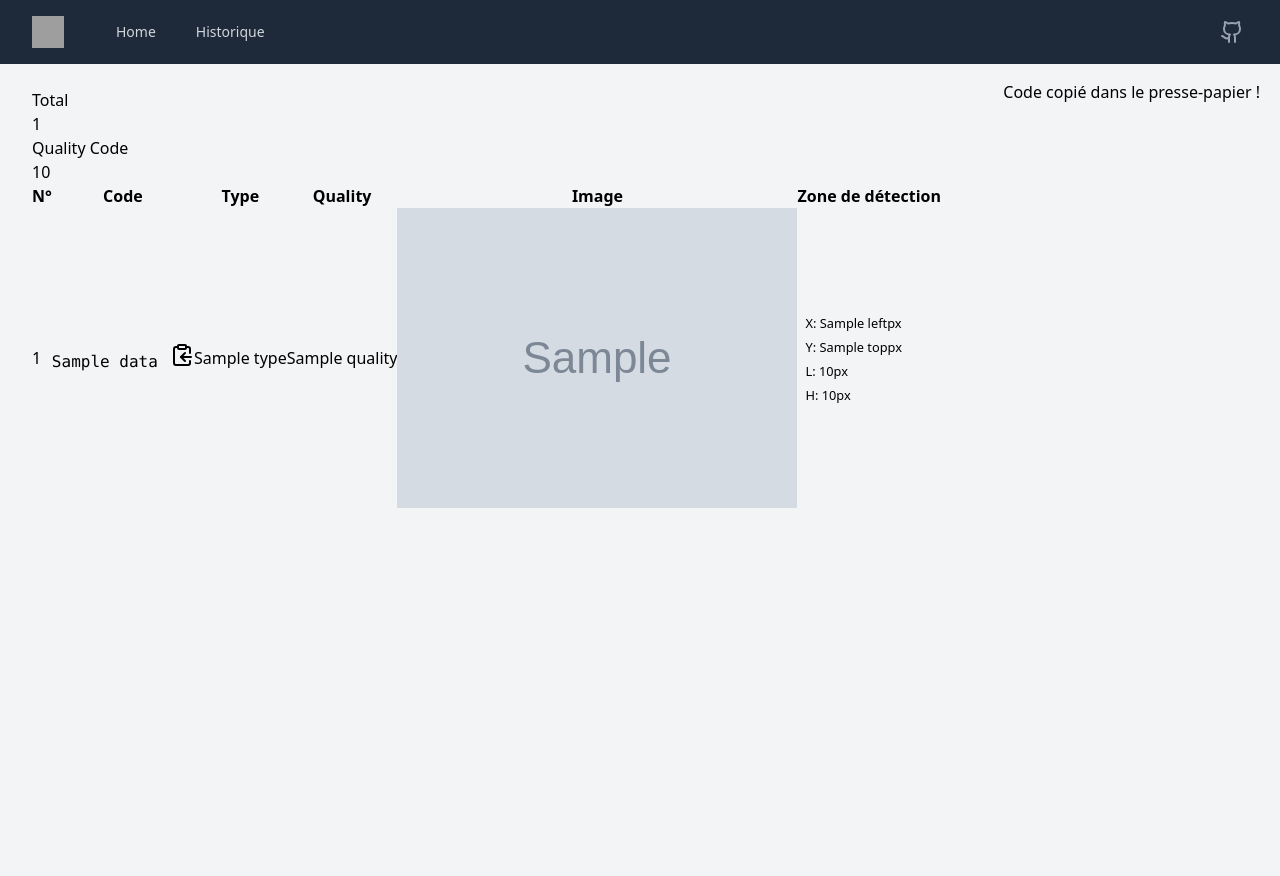
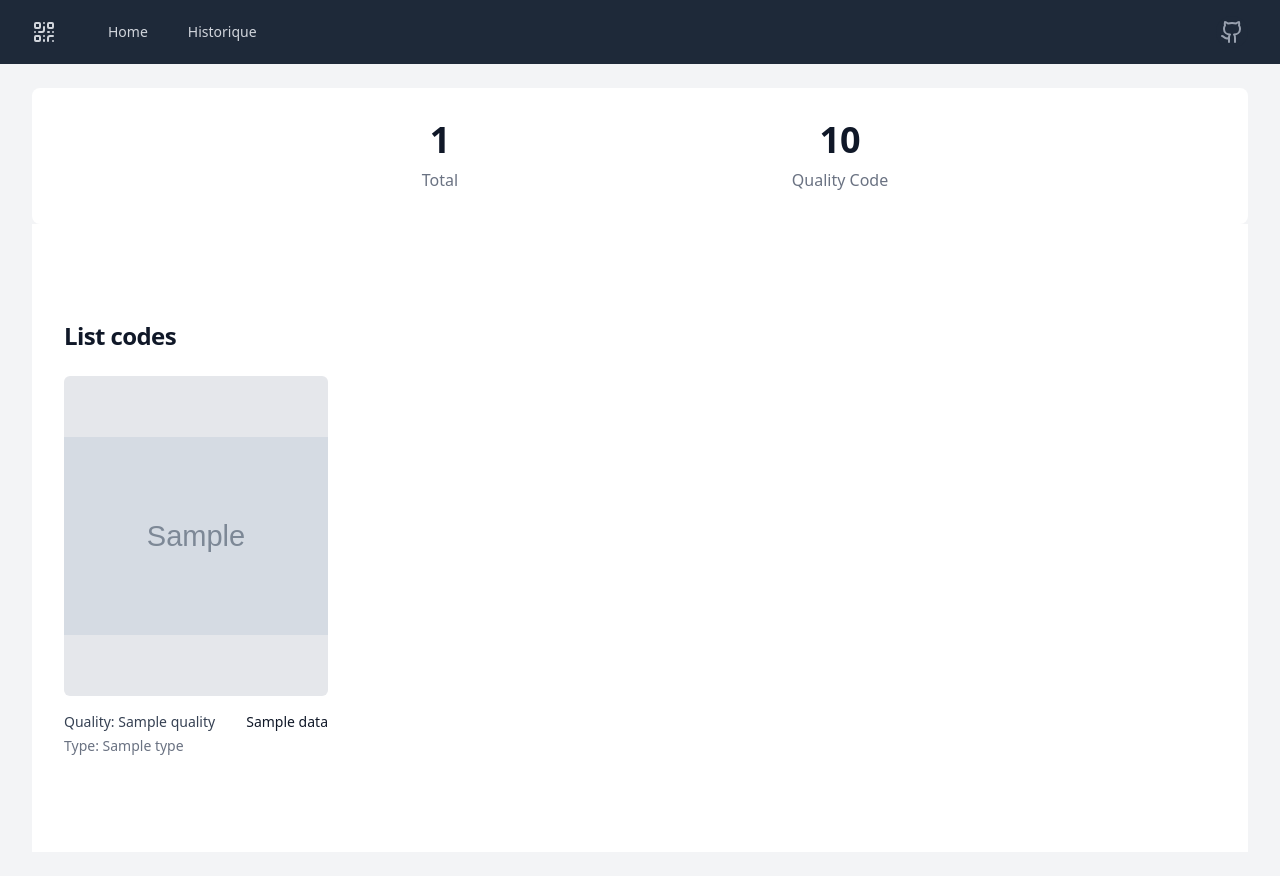
Before and after one commit to vabyz971/appdetectedcodebare, a Flask app: template src/templates/list.html in a window 1280 px wide. Before the commit the page ends 508 px from the top, so only its background shows below. Run offline with Flask 3, Linux system fonts and the light colour scheme; the template is opened without the code that fills it: most values are stand-ins (such as "Sample title", 1, 10 or a date in 2020); grey boxes marked "Sample" are stand-in pictures; grey boxes are pictures that could not be loaded.

Commit message:
remove old file, change design list, check file extention

```diff
--- a/src/config.py
+++ /dev/null
@@ -1,6 +0,0 @@
-import os
-
-class Config:
-    APP_PATH = os.path.dirname(os.path.realpath(__file__))
-    APP_VERSION = "0.1.2"
-    APP_TITLE = "Detector Codebare"
--- a/src/templates/base.html
+++ b/src/templates/base.html
@@ -10,8 +10,7 @@
   </head>
   <body class="h-full">
     <div class="min-h-full">
-      {% include "./components/navbar.html" %}
-      {% if context.header %}
+      {% include "./components/navbar.html" %} {% if context.header %}
       <header class="bg-white shadow-sm">
         <div class="mx-auto max-w-7xl px-4 py-6 sm:px-6 lg:px-8">
           <h1 class="text-3xl font-bold tracking-tight text-gray-900">
@@ -22,7 +21,52 @@
       {% endif %}
       <main>
         <div class="mx-auto max-w-7xl px-4 py-6 sm:px-6 lg:px-8">
-          {% block centent %}{% endblock %}
+          {% if context.erreur %}
+          <div
+            id="alert-danger"
+            class="flex items-center p-4 mb-4 text-red-800 rounded-lg bg-red-50 dark:bg-gray-800 dark:text-red-400"
+            role="alert"
+          >
+            <svg
+              class="shrink-0 w-4 h-4"
+              aria-hidden="true"
+              xmlns="http://www.w3.org/2000/svg"
+              fill="currentColor"
+              viewBox="0 0 20 20"
+            >
+              <path
+                d="M10 .5a9.5 9.5 0 1 0 9.5 9.5A9.51 9.51 0 0 0 10 .5ZM9.5 4a1.5 1.5 0 1 1 0 3 1.5 1.5 0 0 1 0-3ZM12 15H8a1 1 0 0 1 0-2h1v-3H8a1 1 0 0 1 0-2h2a1 1 0 0 1 1 1v4h1a1 1 0 0 1 0 2Z"
+              />
+            </svg>
+            <span class="sr-only">Info</span>
+            <div class="ms-3 text-sm font-medium">{{context.erreur}}</div>
+            <button
+              type="button"
+              id="alert-close"
+              class="ms-auto -mx-1.5 -my-1.5 bg-red-50 text-red-500 rounded-lg focus:ring-2 focus:ring-red-400 p-1.5 hover:bg-red-200 inline-flex items-center justify-center h-8 w-8 dark:bg-gray-800 dark:text-red-400 dark:hover:bg-gray-700"
+              data-dismiss-target="#alert-2"
+              aria-label="Close"
+            >
+              <span class="sr-only">Close</span>
+              <svg
+                class="w-3 h-3"
+                aria-hidden="true"
+                xmlns="http://www.w3.org/2000/svg"
+                fill="none"
+                viewBox="0 0 14 14"
+              >
+                <path
+                  stroke="currentColor"
+                  stroke-linecap="round"
+                  stroke-linejoin="round"
+                  stroke-width="2"
+                  d="m1 1 6 6m0 0 6 6M7 7l6-6M7 7l-6 6"
+                />
+              </svg>
+            </button>
+          </div>
+
+          {% endif %} {% block centent %}{% endblock %}
         </div>
       </main>
     </div>
--- a/src/templates/components/navbar.html
+++ b/src/templates/components/navbar.html
@@ -3,11 +3,31 @@
     <div class="flex h-16 items-center justify-between">
       <div class="flex items-center">
         <div class="shrink-0">
-          <img
-            class="size-8"
-            src="https://tailwindui.com/plus/img/logos/mark.svg?color=indigo&shade=500"
-            alt="Your Company"
-          />
+          <svg
+            xmlns="http://www.w3.org/2000/svg"
+            width="24"
+            height="24"
+            viewBox="0 0 24 24"
+            fill="none"
+            stroke="currentColor"
+            stroke-width="2"
+            stroke-linecap="round"
+            stroke-linejoin="round"
+            class="lucide lucide-qr-code text-gray-300"
+          >
+            <rect width="5" height="5" x="3" y="3" rx="1" />
+            <rect width="5" height="5" x="16" y="3" rx="1" />
+            <rect width="5" height="5" x="3" y="16" rx="1" />
+            <path d="M21 16h-3a2 2 0 0 0-2 2v3" />
+            <path d="M21 21v.01" />
+            <path d="M12 7v3a2 2 0 0 1-2 2H7" />
+            <path d="M3 12h.01" />
+            <path d="M12 3h.01" />
+            <path d="M12 16v.01" />
+            <path d="M16 12h1" />
+            <path d="M21 12v.01" />
+            <path d="M12 21v-1" />
+          </svg>
         </div>
         <div class="hidden md:block">
           <div class="ml-10 flex items-baseline space-x-4">
--- a/src/templates/list.html
+++ b/src/templates/list.html
@@ -1,109 +1,105 @@
 {%extends "base.html" %} {% block centent %}
 
 <div class="container is-fullhd">
-  <nav class="level is-mobile">
-    <div class="level-item has-text-centered">
+  <div class="level is-mobile">
+    <section class="bg-white dark:bg-gray-800 rounded-lg">
+      <div
+        class="max-w-screen-xl px-4 py-8 mx-auto text-center lg:py-8 lg:px-6"
+      >
+        <dl
+          class="grid max-w-screen-md gap-8 mx-auto text-gray-900 sm:grid-cols-2 dark:text-white"
+        >
+          <div class="flex flex-col items-center justify-center">
+            <dt class="mb-2 text-3xl md:text-4xl font-extrabold">
+              {{ context.count }}
+            </dt>
+            <dd class="font-light text-gray-500 dark:text-gray-400">Total</dd>
+          </div>
+          <div class="flex flex-col items-center justify-center">
+            <dt class="mb-2 text-3xl md:text-4xl font-extrabold">
+              {{ context.results|map(attribute='quality')|sum }}
+            </dt>
+            <dd class="font-light text-gray-500 dark:text-gray-400">
+              Quality Code
+            </dd>
+          </div>
+        </dl>
+      </div>
+    </section>
+    <div class="bg-white">
+      <div
+        class="mx-auto max-w-2xl px-4 py-16 sm:px-6 sm:py-24 lg:max-w-7xl lg:px-8"
+      >
+        <h2 class="text-2xl font-bold tracking-tight text-gray-900">
+          List codes
+        </h2>
+
+        <div
+          class="mt-6 grid grid-cols-1 gap-x-6 gap-y-10 sm:grid-cols-2 lg:grid-cols-4 xl:gap-x-8"
+        >
+          {% for value in context.results %}
+          <div class="group relative">
+            <img
+              src="{{value.image}}"
+              alt="{{ value.data }}"
+              class="aspect-square w-full rounded-md bg-gray-200 object-scale-down group-hover:opacity-75 lg:aspect-auto lg:h-80"
+            />
+            <div class="mt-4 flex justify-between">
               <div>
-        <p class="heading">Total</p>
-        <p class="title">{{ context.count }}</p>
+                <h3 class="text-sm text-gray-700">
+                  <a>
+                    <span
+                      aria-hidden="true"
+                      class="absolute inset-0 cursor-pointer"
+                      onclick="copyCode('{{ value.data }}')"
+                    ></span>
+                    Quality: {{value.quality}}
+                  </a>
+                </h3>
+                <p class="mt-1 text-sm text-gray-500">Type: {{value.type}}</p>
+              </div>
+              <p class="text-sm font-medium text-gray-900">{{ value.data }}</p>
             </div>
           </div>
-    <div class="level-item has-text-centered">
-      <div>
-        <p class="heading">Quality Code</p>
-        <p class="title">{{ context.results|map(attribute='quality')|sum }}</p>
+          {% endfor %}
         </div>
       </div>
-  </nav>
-  <div class="table-container">
-    <table class="table is-fullwidth is-striped">
-      <thead>
-        <tr>
-          <th class="has-text-centered is-link">N°</th>
-          <th class="has-text-centered">Code</th>
-          <th class="has-text-centered">Type</th>
-          <th class="has-text-centered">Quality</th>
-          <th class="has-text-centered">Image</th>
-          <th class="has-text-centered">Zone de détection</th>
-        </tr>
-      </thead>
-      <tbody>
-        {% for value in context.results %}
-        <tr>
-          <td class="has-text-centered">{{loop.index}}</td>
-          <td>
-            <div class="is-flex is-align-items-center">
-              <code id="code-{{loop.index}}">{{ value.data }}</code>
-              <button
-                class="button is-small is-link ml-2"
-                onclick="copyCode('code-{{loop.index}}')"
-              >
-                <span class="icon">
-                  <svg
-                    xmlns="http://www.w3.org/2000/svg"
-                    width="24"
-                    height="24"
-                    viewBox="0 0 24 24"
-                    fill="none"
-                    stroke="currentColor"
-                    stroke-width="2"
-                    stroke-linecap="round"
-                    stroke-linejoin="round"
-                    class="lucide lucide-clipboard-copy"
-                  >
-                    <rect width="8" height="4" x="8" y="2" rx="1" ry="1" />
-                    <path
-                      d="M8 4H6a2 2 0 0 0-2 2v14a2 2 0 0 0 2 2h12a2 2 0 0 0 2-2v-2"
-                    />
-                    <path d="M16 4h2a2 2 0 0 1 2 2v4" />
-                    <path d="M21 14H11" />
-                    <path d="m15 10-4 4 4 4" />
-                  </svg>
-                </span>
-              </button>
     </div>
-          </td>
-          <td class="has-text-centered">{{value.type}}</td>
-          <td class="has-text-centered">{{value.quality}}</td>
-          <td>
-            <figure class="image is-5by3">
-              <a href="{{ value.image }}" target="_blank">
-                <img src="{{ value.image }}" alt="Code {{ value.type }}" />
-              </a>
-            </figure>
-          </td>
-          <td>
-            <div class="p-2">
-              <small>X: {{ value.position.left }}px</small><br />
-              <small>Y: {{ value.position.top }}px</small><br />
-              <small>L: {{ value.position.width }}px</small><br />
-              <small>H: {{ value.position.height }}px</small>
   </div>
-          </td>
-        </tr>
-        {% endfor %}
-      </tbody>
-    </table>
 </div>
 
+<div id="copyNotification" class="hidden fixed top-0 right-0 left-0 p-15">
   <div
-    id="copyNotification"
-    class="notification is-success is-light is-hidden"
-    style="position: fixed; top: 5rem; right: 20px"
+    class="flex items-center p-4 mb-4 text-sm text-green-800 rounded-lg bg-green-50 dark:bg-gray-800 dark:text-green-400"
+    role="alert"
   >
-    Code copié dans le presse-papier !
+    <svg
+      class="shrink-0 inline w-4 h-4 me-3"
+      aria-hidden="true"
+      xmlns="http://www.w3.org/2000/svg"
+      fill="currentColor"
+      viewBox="0 0 20 20"
+    >
+      <path
+        d="M10 .5a9.5 9.5 0 1 0 9.5 9.5A9.51 9.51 0 0 0 10 .5ZM9.5 4a1.5 1.5 0 1 1 0 3 1.5 1.5 0 0 1 0-3ZM12 15H8a1 1 0 0 1 0-2h1v-3H8a1 1 0 0 1 0-2h2a1 1 0 0 1 1 1v4h1a1 1 0 0 1 0 2Z"
+      />
+    </svg>
+    <span class="sr-only">Info</span>
+    <div>
+      <span class="font-medium">Success</span> Code copié dans le presse-papier
+      !
     </div>
   </div>
+</div>
+
 {% endblock %} {% block script %}
 
 <script>
   function copyCode(elementId) {
-    const codeElement = document.getElementById(elementId);
-    const codeText = codeElement.innerText;
-    console.log(codeText);
+    console.log(elementId);
 
     navigator.clipboard
-      .writeText(codeText)
+      .writeText(elementId)
       .then(() => {
         showNotification();
       })
@@ -114,9 +110,9 @@
 
   function showNotification() {
     const notification = document.getElementById("copyNotification");
-    notification.classList.remove("is-hidden");
+    notification.classList.remove("hidden");
     setTimeout(() => {
-      notification.classList.add("is-hidden");
+      notification.classList.add("hidden");
     }, 2000);
   }
 </script>
--- a/src/templates/style.css
+++ /dev/null
@@ -1,3 +0,0 @@
-@theme {
-    --color-clifford: #da373d;
-  }
```
Also changed, not shown: src/controllers/ProcessController.py (+13 -0 lines), src/templates/home.html (+15 -0 lines), src/templates/old.html (deleted, +0 -55 lines). Lines whose indentation alone changed are shown as unchanged.
